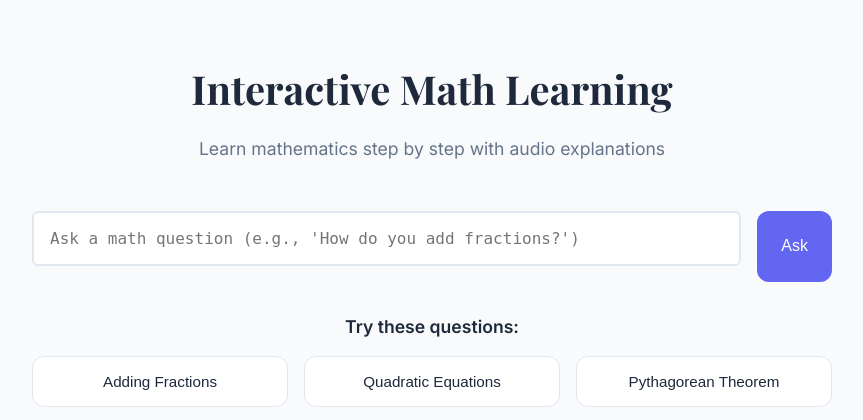
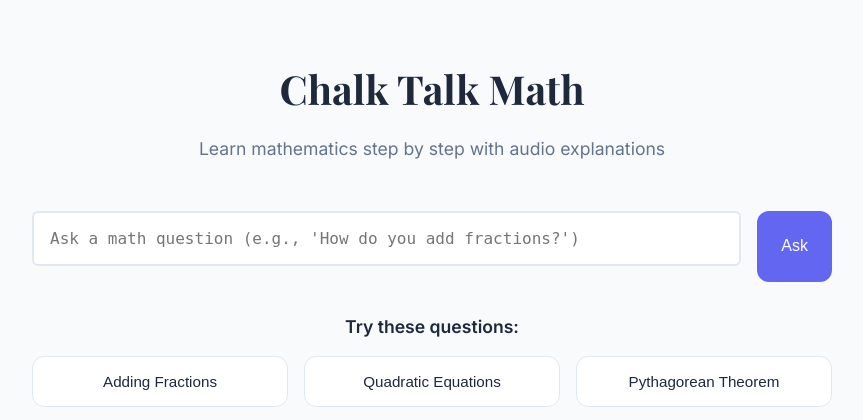
Before and after one commit to seantauber/mathboard, a Flask app: page / in a window 1280 px wide. Shown: the top 420 px of the page, without its empty margins (208-1071 px from the left). Run offline with Flask 3, Linux system fonts and the light colour scheme; some libraries are stand-ins or nearby versions.

Commit message:
changed title

```diff
--- a/templates/index.html
+++ b/templates/index.html
@@ -3,7 +3,7 @@
 <head>
     <meta charset="UTF-8">
     <meta name="viewport" content="width=device-width, initial-scale=1.0">
-    <title>Interactive Math Learning</title>
+    <title>Chalk Talk Math</title>
 
     <!-- Google Fonts -->
     <link rel="preconnect" href="https://fonts.googleapis.com">
@@ -24,7 +24,7 @@
 <body>
     <div class="app-container">
         <header class="app-header">
-            <h1>Interactive Math Learning</h1>
+            <h1>Chalk Talk Math</h1>
             <p class="header-subtitle">Learn mathematics step by step with audio explanations</p>
         </header>
 
```
